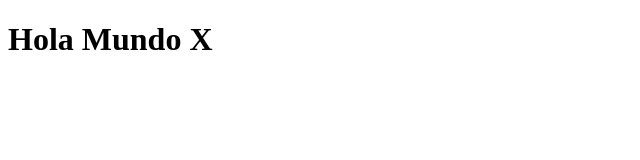
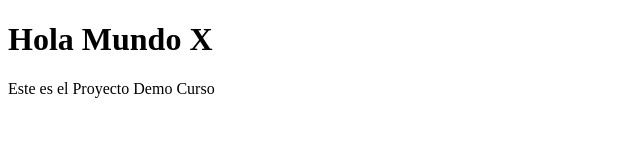
Before and after one commit to EdwarAguiar/proyectoDemoCursoPrework, a plain HTML site: page index.html in a window 1280 px wide. Shown: the whole page, without its empty margins (0-640 px from the left). Drawn offline with Linux system fonts and the light colour scheme.

Commit message:
agregamos un parrafo

```diff
--- a/index.html
+++ b/index.html
@@ -9,5 +9,9 @@
 <body>
     <h1>Hola Mundo X</h1>
 
+    <p>
+        Este es el Proyecto Demo Curso
+    </p>
+
 </body>
 </html>
```
